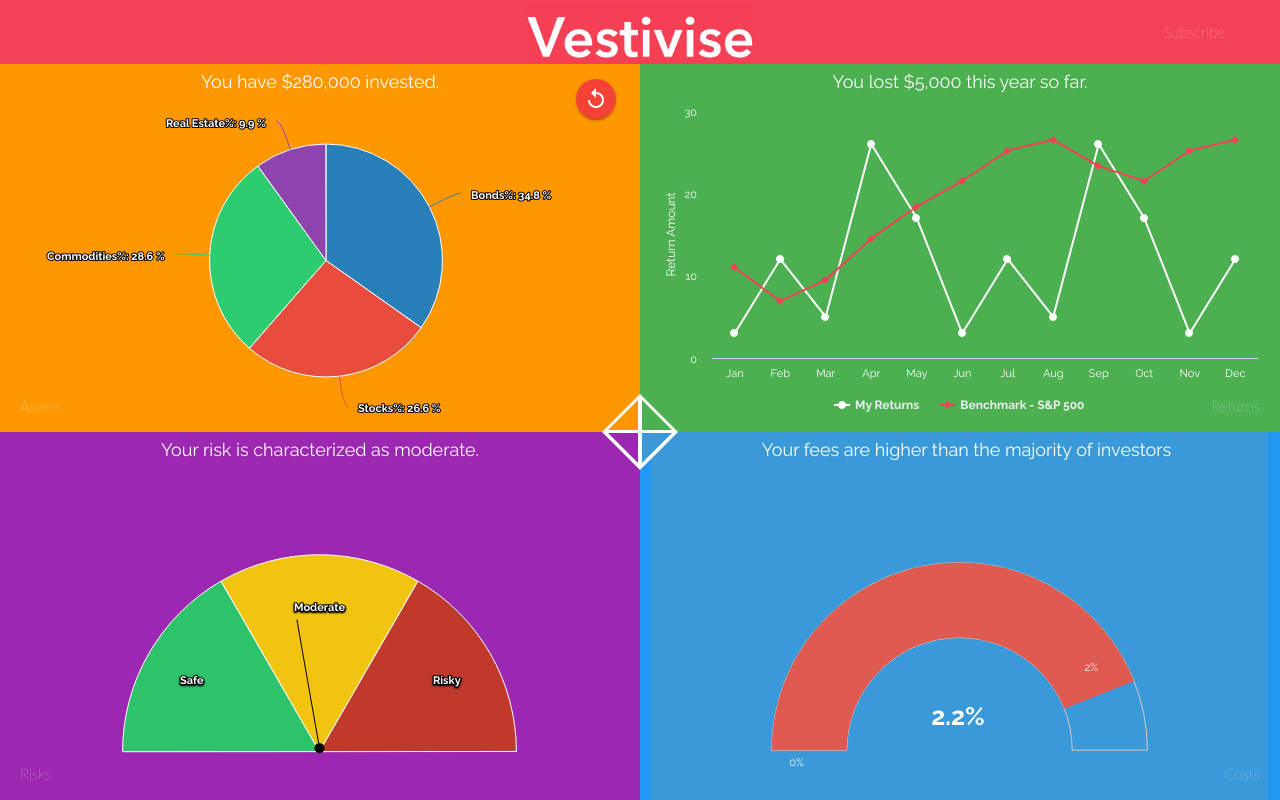
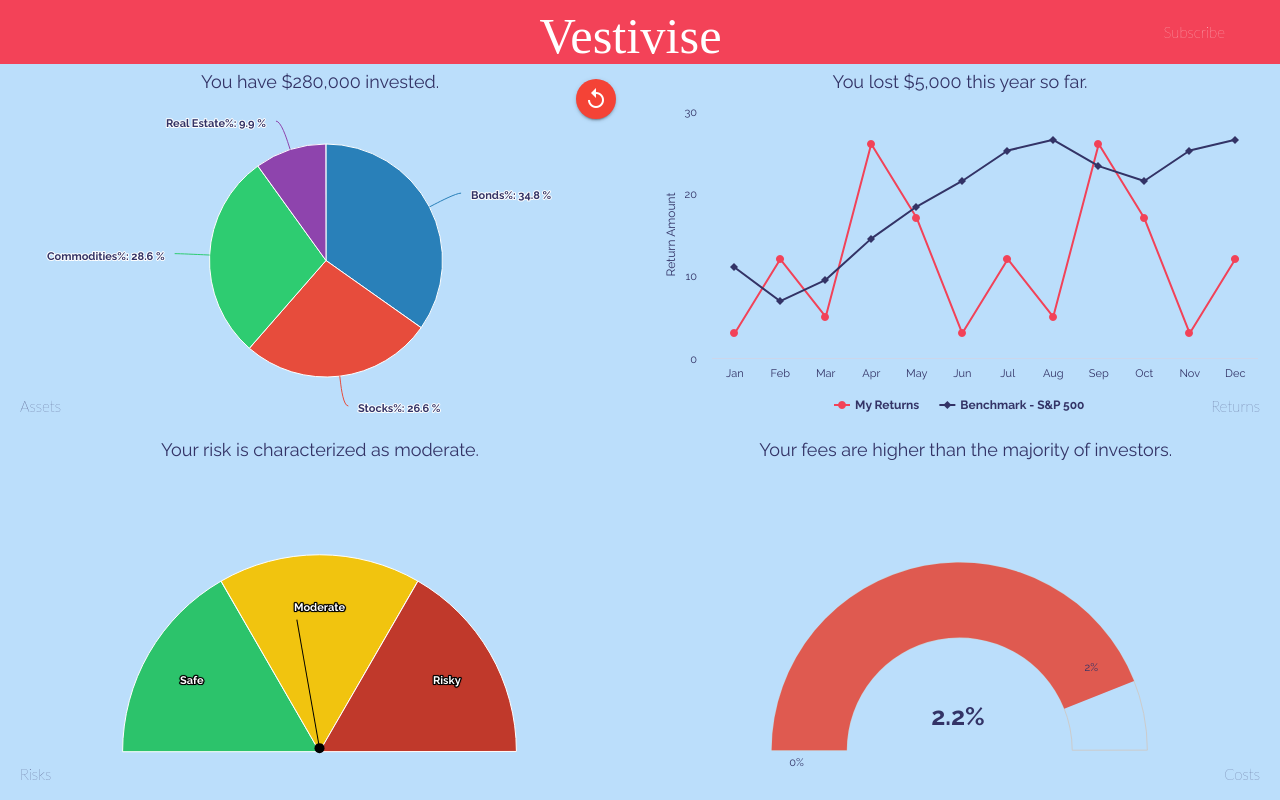
Before and after one commit to Vestivise/Vestivise_Marketing, a Django app: template templates/demo.html in a window 1280 px wide. Run offline with Django 3.2, Linux system fonts and the light colour scheme; the template is opened without the code that fills it, so the values that code supplies are empty; some libraries are stand-ins or nearby versions.

Commit message:
demo draft one
todo:

- talk with josh about replay button
- better colors for internal graphs
- complete windowpane

```diff
--- a/static/build/css/dashboard.css
+++ b/static/build/css/dashboard.css
@@ -79,19 +79,19 @@ span {
 }
 
 .module.orange{
-	background-color: #F19B2C;
+	background-color: #BBDEFB;
 }
 
 .module.green{
-	background-color: #61B67A;
+	background-color: #BBDEFB;
 }
 
 .module.purple{
-	background-color: #9A5CB4;
+	background-color: #BBDEFB;
 }
 
 .module.blue{
-	background-color: #3A99D8;
+	background-color: #BBDEFB;
 }
 
 #returnPerYearMod{
@@ -116,7 +116,7 @@ span {
 
 .modTitle{
 	position: absolute;
-	color: white;
+	color: #333366;
 	/*font-weight: bold;*/
 }
 
--- a/static/build/js/bar.js
+++ b/static/build/js/bar.js
@@ -1,7 +1,7 @@
 var title = {
     	text: 'You lost $5,000 this year so far.',
     	style: {
-    		color : "white"
+    		color : "#333366"
     	}
    	};
 
@@ -10,7 +10,7 @@ var xAxis = {
     	'Jul', 'Aug', 'Sep', 'Oct', 'Nov', 'Dec'],
    	labels: {
 		style: {
-			color : 'white'
+			color : "#333366"
 		}
 	}
 };
@@ -19,13 +19,13 @@ var yAxis = {
 	title: {
 		text: 'Return Amount',
 		style: {
-			color : "white"
+			color : "#333366"
 		}
 	},
 	gridLineColor: 'transparent',
 	labels: {
 		style: {
-			color : 'white'
+			color : "#333366"
 		}
 	}
 };
@@ -40,24 +40,24 @@ var plotOptions = {
 };
 
 var chart = {
-  	backgroundColor: "#4CAF50"
+  	backgroundColor: "#BBDEFB"
 };
 
 var dataSource1 = [11.0, 6.9, 9.5, 14.5, 18.4, 21.5, 25.2, 26.5, 23.3, 21.5, 25.2, 26.5];
 var dataSource2 = [3, 12, 5, 26, 17, 3, 12, 5, 26, 17, 3, 12];
 
 var series= [{
-        name: '<p style="color : #ecf0f1">My Returns</p>',
+        name: '<p style="color : #333366">My Returns</p>',
         data: dataSource2,
-        color: "white",
+        color: "#F24258",
         dataLabels:{
             enabled : false,
         }
     },
     {
-        name: '<p style="color : #ecf0f1">Benchmark - S&P 500</p>',
+        name: '<p style="color : #333366">Benchmark - S&P 500</p>',
         data: dataSource1,
-        color: "#F24258",
+        color: "#333366",
         dataLabels:{
             enabled : false,
         },
--- a/static/build/js/fees.js
+++ b/static/build/js/fees.js
@@ -2,13 +2,13 @@ var gaugeOptions = {
 
         chart: {
             type: 'solidgauge',
-            backgroundColor: "#3A99D8",
+            backgroundColor: "#BBDEFB",
         },
 
         title: {
-            text : '<p style="margin-top: 0" class="tooltipped" data-position="bottom" data-delay="50" data-tooltip="This means that blah balh balh">Your fees are higher than the majority of investors</p>',
+            text : '<p style="margin-top: 0" class="tooltipped" data-position="bottom" data-delay="50" data-tooltip="This means that blah balh balh">Your fees are higher than the majority of investors.</p>',
             style : {
-                color : "white",
+                color : "#333366",
             },
             useHTML : true
         },
@@ -44,7 +44,7 @@ var gaugeOptions = {
             labels: {
                 y: 16,
                 style : {
-                    color : "white"
+                    color : "#333366"
                 },
                 format : "{value}%"
             },
@@ -78,7 +78,7 @@ var gaugeOptions = {
             data: [2.2],
             dataLabels: {
                 format: '<div style="text-align:center; margin-bottom: 15px;"><span style="font-size:25px;color:' +
-                    ('white') + '">{y}%</span><br/>' +'</div>',
+                    ('#333366') + '">{y}%</span><br/>' +'</div>',
                 y: 0
             },
         }]
--- a/static/build/js/pie.js
+++ b/static/build/js/pie.js
@@ -7,12 +7,12 @@ function hideLabel(){
 }
 
 var chart = {
-    backgroundColor: "#FF9800"
+    backgroundColor: "#BBDEFB"
 };
 var title = {
    text: 'You have $280,000 invested.',
    style : {
-      color : "white"
+      color : "#333366"
    }
 };
 var tooltip = {
@@ -58,7 +58,7 @@ var series= [{
       }
    ],
    dataLabels : {
-      color : 'white'
+      color : "#333366"
    }
 }];
 
--- a/static/build/js/risk.js
+++ b/static/build/js/risk.js
@@ -9,13 +9,13 @@ $('#riskMod').highcharts({
             plotBackgroundImage: null,
             plotBorderWidth: 0,
             plotShadow: false,
-            backgroundColor: "#9C27B0",
+            backgroundColor: "#BBDEFB"
         },
         title: {
             text: 'Your risk is characterized as moderate.',
             align: 'center',
             style: {
-                color : 'white'
+                color : '#333366'
             },
         },
         tooltip: {
@@ -62,7 +62,7 @@ $('#riskMod').highcharts({
                     style: {
                         fontWeight: 'bold',
                         color: 'white',
-                        textShadow: '0px 1px 2px black'
+                        textShadow: '0px 0px 1px black'
                     }
                 },
                 startAngle: -90,
--- a/templates/demo.html
+++ b/templates/demo.html
@@ -2,7 +2,8 @@
 
 <html>
 <head>
-	<title>Home</title>
+	<title>Vestivise – Simple Investment Reporting</title>
+    <link rel="shortcut icon" type="image/jpg" href="{% static 'media/favicon.jpg' %}"/>
 	<link href='https://fonts.googleapis.com/css?family=Raleway:400,700,800,900' rel='stylesheet' type='text/css'>
 	<link rel="stylesheet" type="text/css" href="{% static 'build/css/dashboard.css' %}">
 
@@ -21,7 +22,7 @@
 
 	<nav>
 	    <div class="nav-wrapper vestBar">
-      		<a href="#" class="brand-logo center"><img height="100%" width="230" src="{% static 'media/images/logo.jpg' %}" alt=""></a>
+      		<a href="#" class="brand-logo center"><img height="100%" width="230" src="{% static 'media/images/logo.svg' %}" alt=""></a>
 			<ul style="margin-right : 40px" id="nav-mobile" class="right hide-on-med-and-down">
 				<li><a href="{% url 'subscribe' %}">Subscribe</a></li>
 			</ul>
@@ -30,7 +31,7 @@
 
   	<div class="moduleContainer">
   		<div class="row moduleRow">
-		<div class="col s12 m6 module orange">
+		<div class="col s12 m6 module orange" style="background: #BBDEFB !important;">
 
 			<div id="orangeContent">
 
@@ -48,40 +49,28 @@
 
 				<div id="assetBreakMod"></div>
 				<p class="modTitle L">Assets</p>
-				<div class="fullScreen BR">
-	    			<div class="fullScreen innerBR"></div>
-				</div>
 			</div>
 
 		</div>
-		<div class="col s12 m6 module green">
+		<div class="col s12 m6 module green" style="background: #BBDEFB !important;">
 			<div id="greenContent">
 				<div id="returnPerYearMod"></div>
 				<p class="modTitle R">Returns</p>
-				<div class="fullScreen BL">
-	    			<div class="fullScreen innerBL"></div>
-				</div>
 			</div>
 		</div>
 	</div>
 
 	<div class="row moduleRow">
-		<div class="col s12 m6 module purple">
+		<div class="col s12 m6 module purple" style="background: #BBDEFB !important;">
 			<div id="purpleContent">
 				<div id="riskMod"></div>
 				<p class="modTitle L">Risks</p>
-				<div class="fullScreen TR">
-	    			<div class="fullScreen innerTR"></div>
-				</div>
 			</div>
 		</div>
-		<div class="col s12 m6 module blue">
+		<div class="col s12 m6 module blue" style="background: #BBDEFB !important;">
 			<div id="blueContent">
 				<div id="feeMod"></div>
 				<p class="modTitle R">Costs</p>
-				<div class="fullScreen TL">
-	    			<div class="fullScreen innerTL"></div>
-				</div>
 			</div>
 		</div>
 	</div>
@@ -107,7 +96,7 @@
 
 <script>
  	var hidden = false;
-	$('.innerBR').click(function(){
+	$('#orangeContent').click(function(){
 
 		if(!hidden){
 			$('#blueContent').hide();
@@ -115,7 +104,7 @@
 			$('#greenContent').hide();
 
 			$('.module.green').hide();
-			$("body").css("background-color","#FF9800");
+			$("body").css("background-color", "#BBDEFB");
 
 			$('.module.orange').animate({
 				width: "100%",
--- a/templates/index.html
+++ b/templates/index.html
@@ -3,7 +3,7 @@
 <!DOCTYPE html>
 <html lang="en">
 <head>
-  <link rel="shortcut icon" type="image/png" href="{% static 'media/favicon.jpg' %}"/>
+  <link rel="shortcut icon" type="image/jpg" href="{% static 'media/favicon.jpg' %}"/>
 
   <meta charset="utf-8">
   <meta name="viewport" content="width=device-width, initial-scale=1.0">
```
